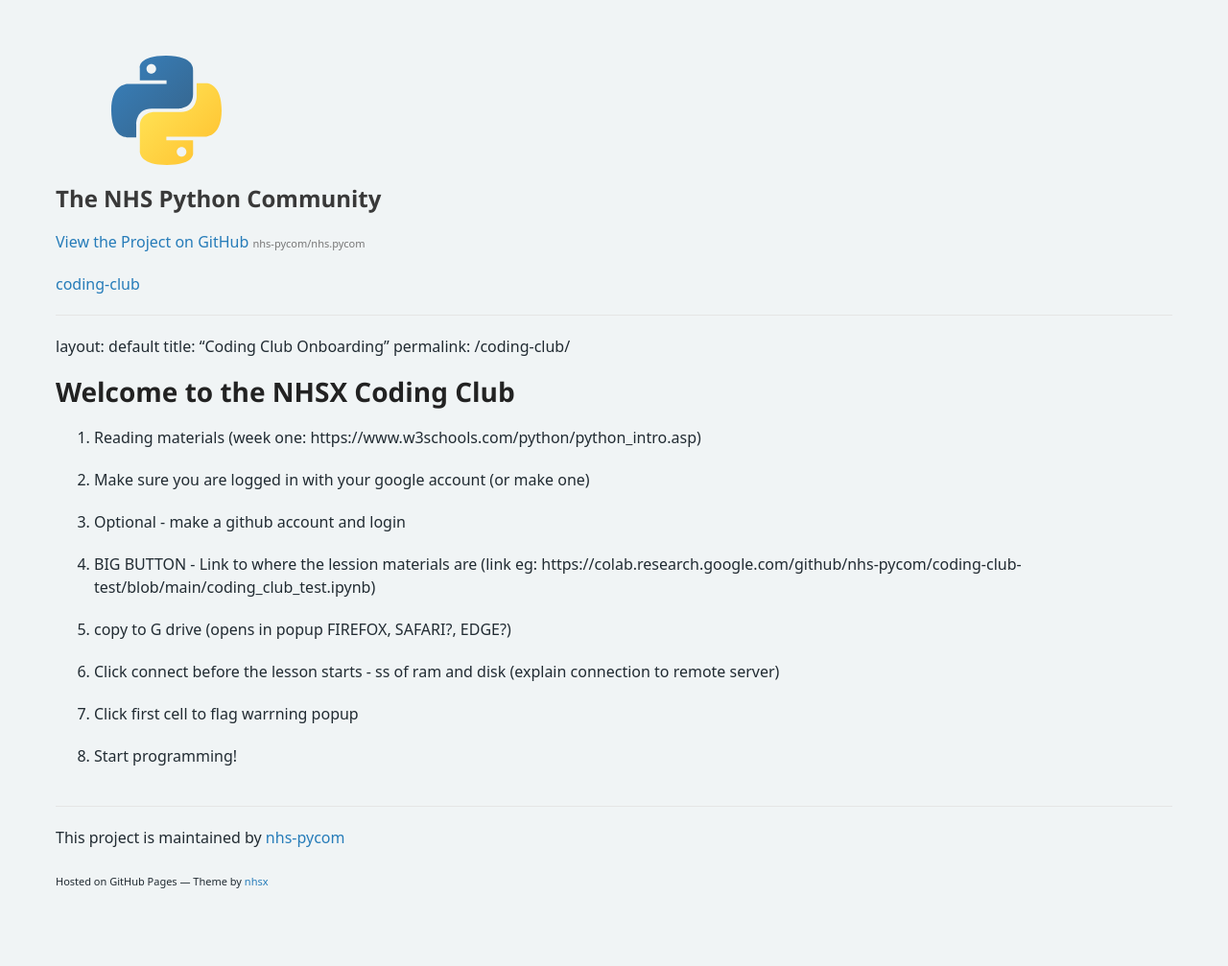
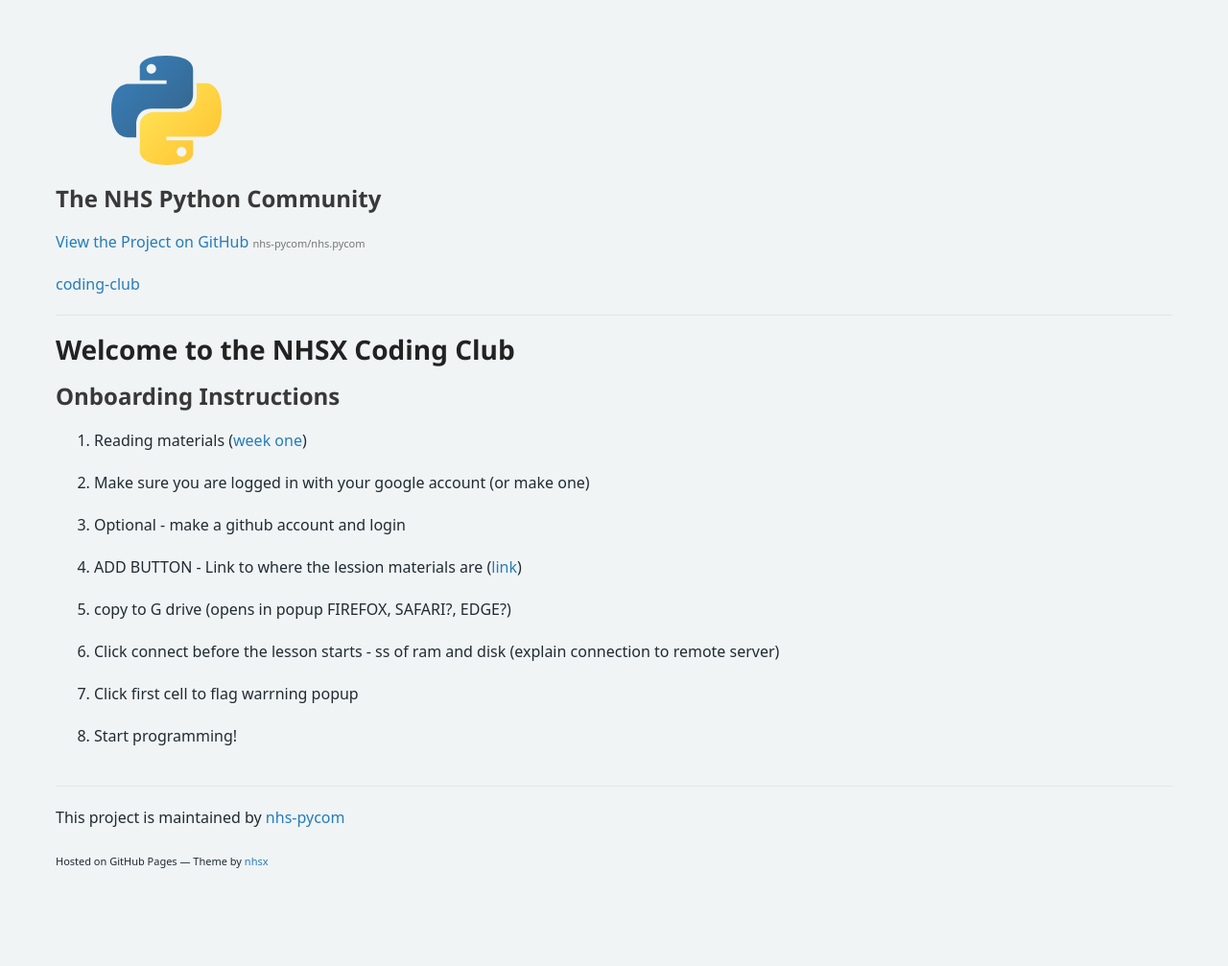
Before and after one commit to nhs-pycom/nhs.pycom, a Jekyll site: the page built from coding-club.md, in a window 1280 px wide. Shown: the whole page at 96% size. Built offline with Jekyll 4.4.1, drawn with Linux system fonts in a browser that asks for light colours; some web fonts are replaced; our own code applies the rules of GitHub Pages for plain Markdown files; after the commit the page ends 986 px from its top, so only the background shows below that.

Commit message:
Update coding-club.md

```diff
--- a/coding-club.md
+++ b/coding-club.md
@@ -1,16 +1,14 @@
-layout: default
-title: "Coding Club Onboarding"
-permalink: /coding-club/
-
 # Welcome to the NHSX Coding Club
 
-1. Reading materials (week one: https://www.w3schools.com/python/python_intro.asp)
+## Onboarding Instructions
+
+1. Reading materials ([week one](https://www.w3schools.com/python/python_intro.asp))
 
 2. Make sure you are logged in with your google account (or make one)
 
 3. Optional - make a github account and login
 
-4. BIG BUTTON - Link to where the lession materials are (link eg: https://colab.research.google.com/github/nhs-pycom/coding-club-test/blob/main/coding_club_test.ipynb)
+4. ADD BUTTON - Link to where the lession materials are ([link](https://colab.research.google.com/github/nhs-pycom/coding-club-test/blob/main/coding_club_test.ipynb))
 
 5. copy to G drive (opens in popup FIREFOX, SAFARI?, EDGE?)
 
```
